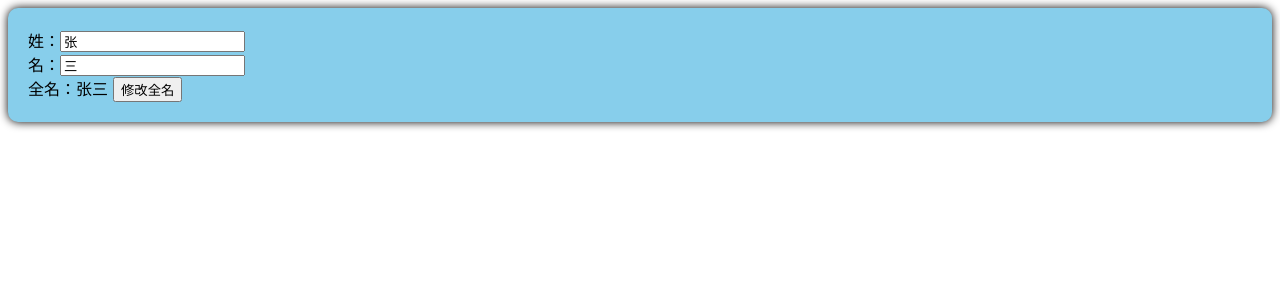
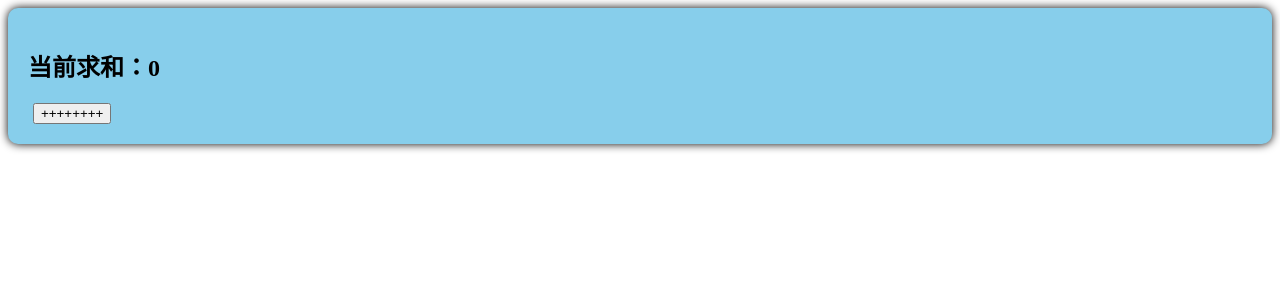
Before and after one commit to AAAcheng11/vue-project, a Vue app: page / in a window 1280 px wide. Shown: the top 300 px of the page. Built offline with nearby package versions, Linux system fonts and the light colour scheme.

Commit message:
情况一:监视[ref)定义的基本类型

```diff
--- a/src/components/Person.vue
+++ b/src/components/Person.vue
@@ -1,41 +1,27 @@
 <template>
     <!-- html -->
     <div class="person">
-        姓：<input type="text" v-model="firstName">
-        <br>
-        名：<input type="text" v-model="lastName">
-        <br>
-        全名：<span>{{ fullName }}</span>
-        <button @click="changeFullName">修改全名</button>
+        <h2>当前求和：{{ sum }}</h2>
+        <button @click="changeSum">++++++++</button>
     </div>
 </template>
 
 <script lang="ts" setup name='Person'>
-import { ref, computed } from 'vue';
+import { ref, watch } from 'vue';
+// 数据求和
+let sum = ref(0)
 
-let firstName = ref('张')
-let lastName = ref('三')
+function changeSum() {
+    sum.value += 5
+}
 
-//计算属性是只读的
-// let fullName = computed(() => {
-//     return firstName.value + lastName.value
-// })
-let fullName = computed({
-    get(){
-        return firstName.value + lastName.value
-    },
-    set(val){
-        const [str1,str2] = val.split('-')
-        console.log(str1)
-        console.log(str2)
-        firstName.value = str1
-        lastName.value = str2
+let stopWatch = watch(sum, (newValue, oldValue) => {
+    console.log(newValue, oldValue)
+    console.log('sum变化了')
+    if (newValue > 20) {
+        stopWatch()
     }
 })
-function changeFullName() {
-    fullName.value = 'li-si'
-}
-
 
 </script>
 
--- /dev/null
+++ b/备份/计算属性/components/Person.vue
@@ -0,0 +1,60 @@
+<template>
+    <!-- html -->
+    <div class="person">
+        姓：<input type="text" v-model="firstName">
+        <br>
+        名：<input type="text" v-model="lastName">
+        <br>
+        全名：<span>{{ fullName }}</span>
+        <button @click="changeFullName">修改全名</button>
+    </div>
+</template>
+
+<script lang="ts" setup name='Person'>
+import { ref, computed } from 'vue';
+
+let firstName = ref('张')
+let lastName = ref('三')
+
+//计算属性是只读的
+// let fullName = computed(() => {
+//     return firstName.value + lastName.value
+// })
+let fullName = computed({
+    get(){
+        return firstName.value + lastName.value
+    },
+    set(val){
+        const [str1,str2] = val.split('-')
+        console.log(str1)
+        console.log(str2)
+        firstName.value = str1
+        lastName.value = str2
+    }
+})
+function changeFullName() {
+    fullName.value = 'li-si'
+}
+
+
+</script>
+
+
+
+<style>
+/* css */
+.person {
+    background-color: skyblue;
+    box-shadow: 0 0 10px;
+    border-radius: 10px;
+    padding: 20px;
+}
+
+button {
+    margin: 0 5px;
+}
+
+li {
+    font-size: 30px;
+}
+</style>
--- /dev/null
+++ b/备份/计算属性/main.ts
@@ -0,0 +1,6 @@
+//引入createApp用于创建应用
+import { createApp } from "vue";
+//引入APP根组件
+import App from "./App.vue";
+
+createApp(App).mount('#app')
```
Also changed, not shown: 备份/计算属性/App.vue (added, +24 -0 lines).
